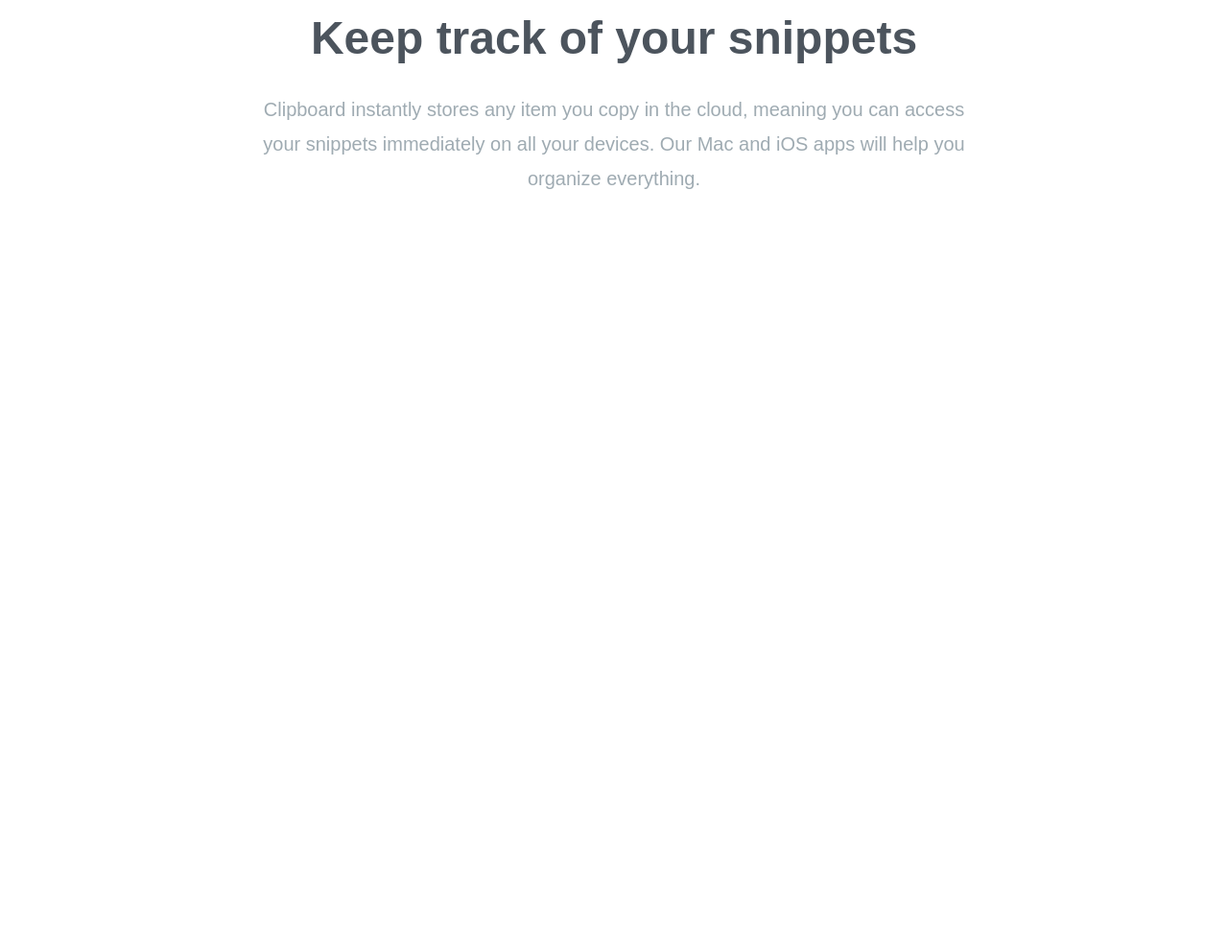
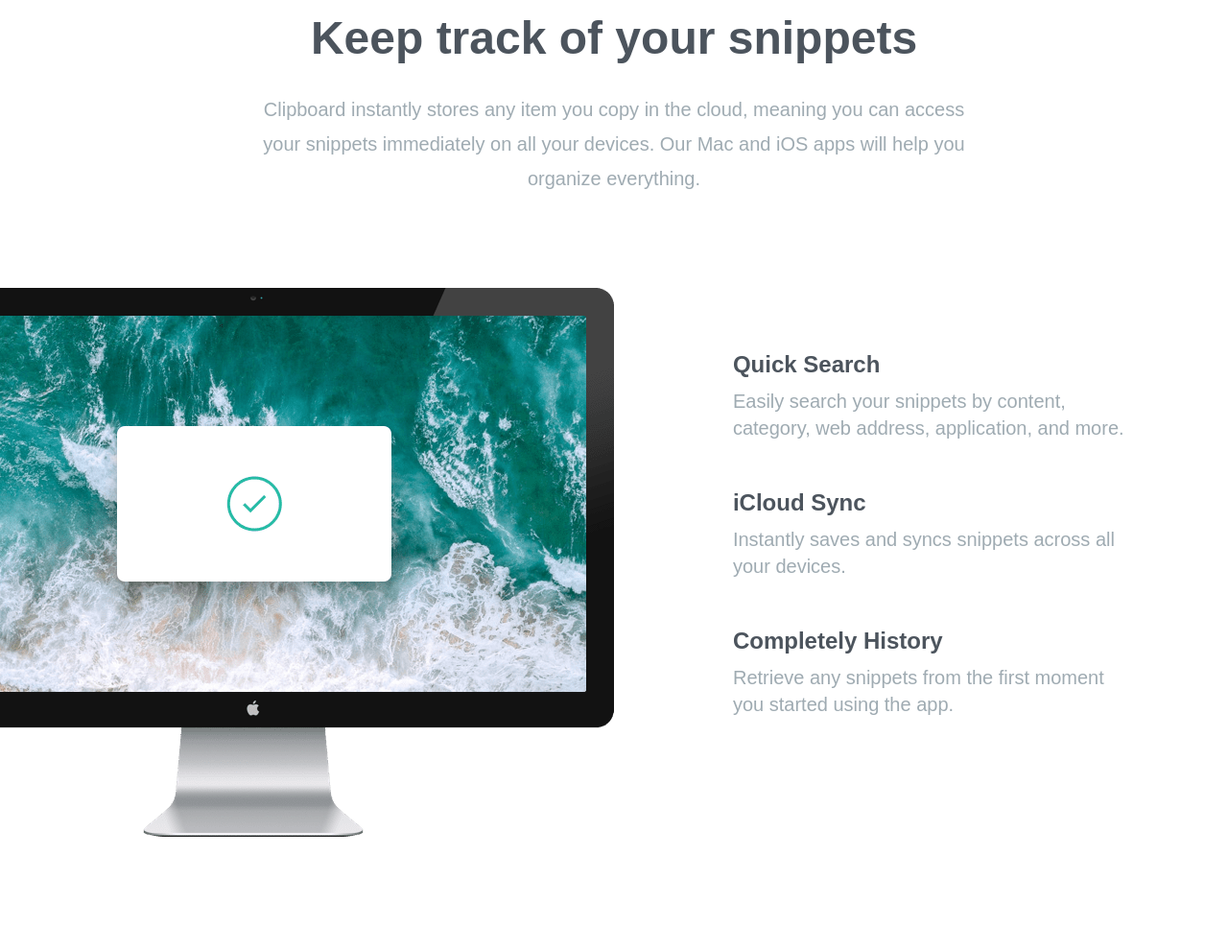
Before and after one commit to AlejandroRodarte/tailwind-course-clipboard-website, a website: page index.html in a window 1280 px wide. Shown: the part 705-1696 px from the top of the page at 96% size. Before the commit the page ends 1005 px from the top, so only its background shows below. Drawn offline with Linux system fonts and the light colour scheme; a web font is replaced by a local one.

Commit message:
features section

```diff
--- a/index.html
+++ b/index.html
@@ -11,12 +11,12 @@
       rel="stylesheet"
     />
     <link rel="stylesheet" href="css/style.css" />
-    <title>Simple Tailwind Starter</title>
+    <title>Clipboard Website</title>
   </head>
   <body>
     <!-- Hero Section -->
     <section id="hero">
-      <div class="section-container mb-40 px-10 pt-16">
+      <div class="section-container mb-40 pt-16">
         <img src="images/logo.svg" alt="" class="mx-auto my-16" />
         <h3>A history of everything you copy</h3>
         <p class="mx-auto mb-10 max-w-3xl text-2xl text-grayish-blue">
@@ -41,7 +41,7 @@
     </section>
     <!-- Snippets Section -->
     <section id="snippets">
-      <div class="section-container my-20 px-10">
+      <div class="section-container my-20">
         <h3>Keep track of your snippets</h3>
         <p
           class="mx-auto mb-24 max-w-3xl text-center text-xl leading-9 text-grayish-blue"
@@ -52,5 +52,46 @@
         </p>
       </div>
     </section>
+    <!-- Features Section -->
+    <section id="features">
+      <div class="section-container my-20">
+        <!-- Image and Items Container -->
+        <div class="relative flex flex-col md:flex-row md:space-x-32">
+          <!-- Image -->
+          <div class="md:w-1/2">
+            <img
+              src="images/image-computer.png"
+              alt=""
+              class="top-0 right-[50%] md:absolute"
+            />
+          </div>
+          <!-- Items -->
+          <div
+            class="mt-16 mb-24 flex flex-col space-y-12 text-xl md:mb-60 md:w-1/2 md:pl-16 md:text-left"
+          >
+            <div class="mx-auto">
+              <h5>Quick Search</h5>
+              <p class="max-w-md text-grayish-blue">
+                Easily search your snippets by content, category, web address,
+                application, and more.
+              </p>
+            </div>
+            <div class="mx-auto">
+              <h5>iCloud Sync</h5>
+              <p class="max-w-md text-grayish-blue">
+                Instantly saves and syncs snippets across all your devices.
+              </p>
+            </div>
+            <div class="mx-auto">
+              <h5>Completely History</h5>
+              <p class="max-w-md text-grayish-blue">
+                Retrieve any snippets from the first moment you started using
+                the app.
+              </p>
+            </div>
+          </div>
+        </div>
+      </div>
+    </section>
   </body>
 </html>
--- a/input.css
+++ b/input.css
@@ -6,6 +6,9 @@
   h3 {
     @apply mb-8 text-4xl font-bold text-dark-grayish-blue md:text-5xl;
   }
+  h5 {
+    @apply mb-2 text-2xl font-bold text-dark-grayish-blue;
+  }
 }
 
 @layer components {
@@ -13,7 +16,7 @@
     @apply flex w-full flex-col justify-center space-y-6 text-xl text-white md:flex-row md:space-y-0 md:space-x-4;
   }
   .section-container {
-    @apply mx-auto max-w-6xl text-center;
+    @apply mx-auto max-w-6xl px-10 text-center;
   }
 }
 
```
Also changed, not shown: css/style.css.
